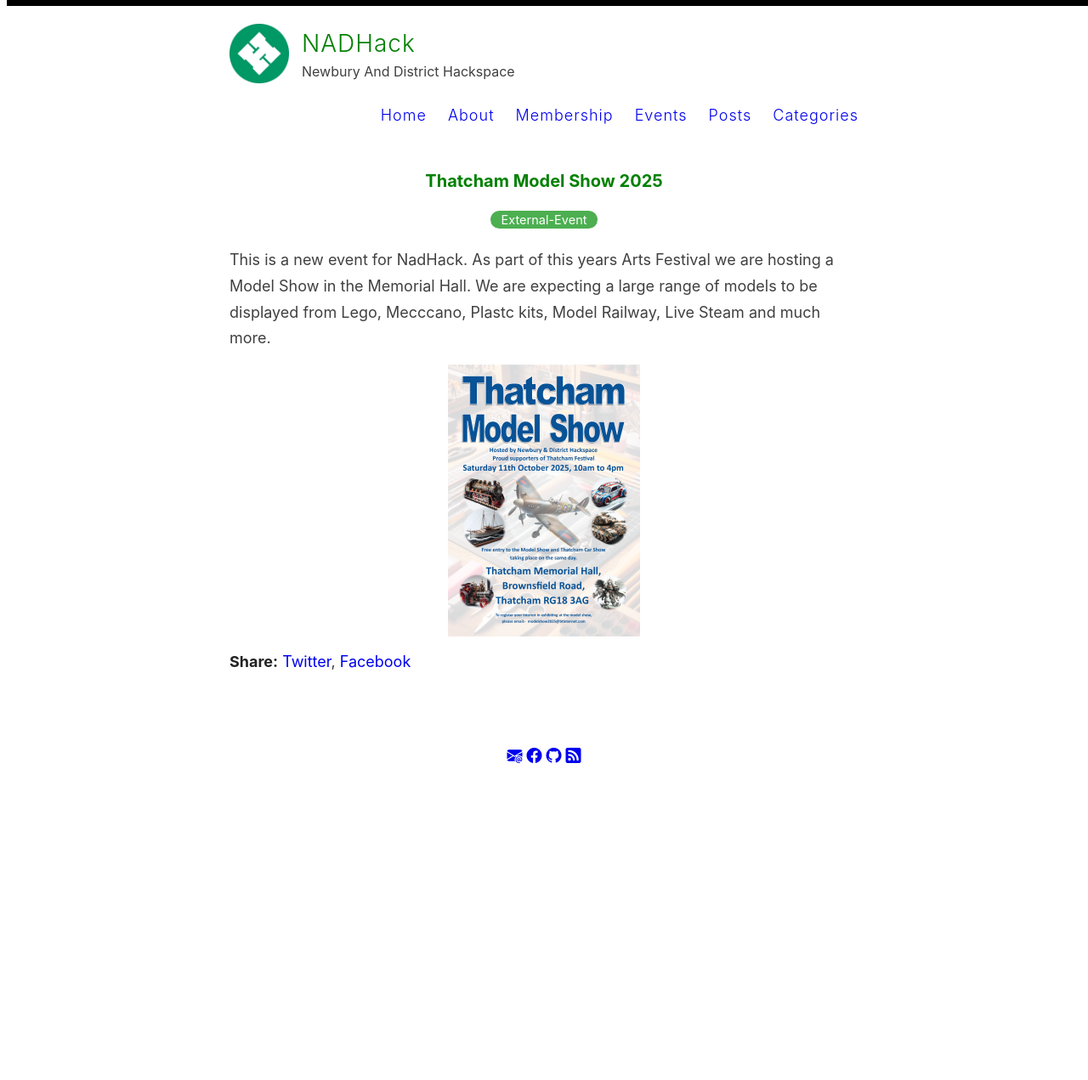
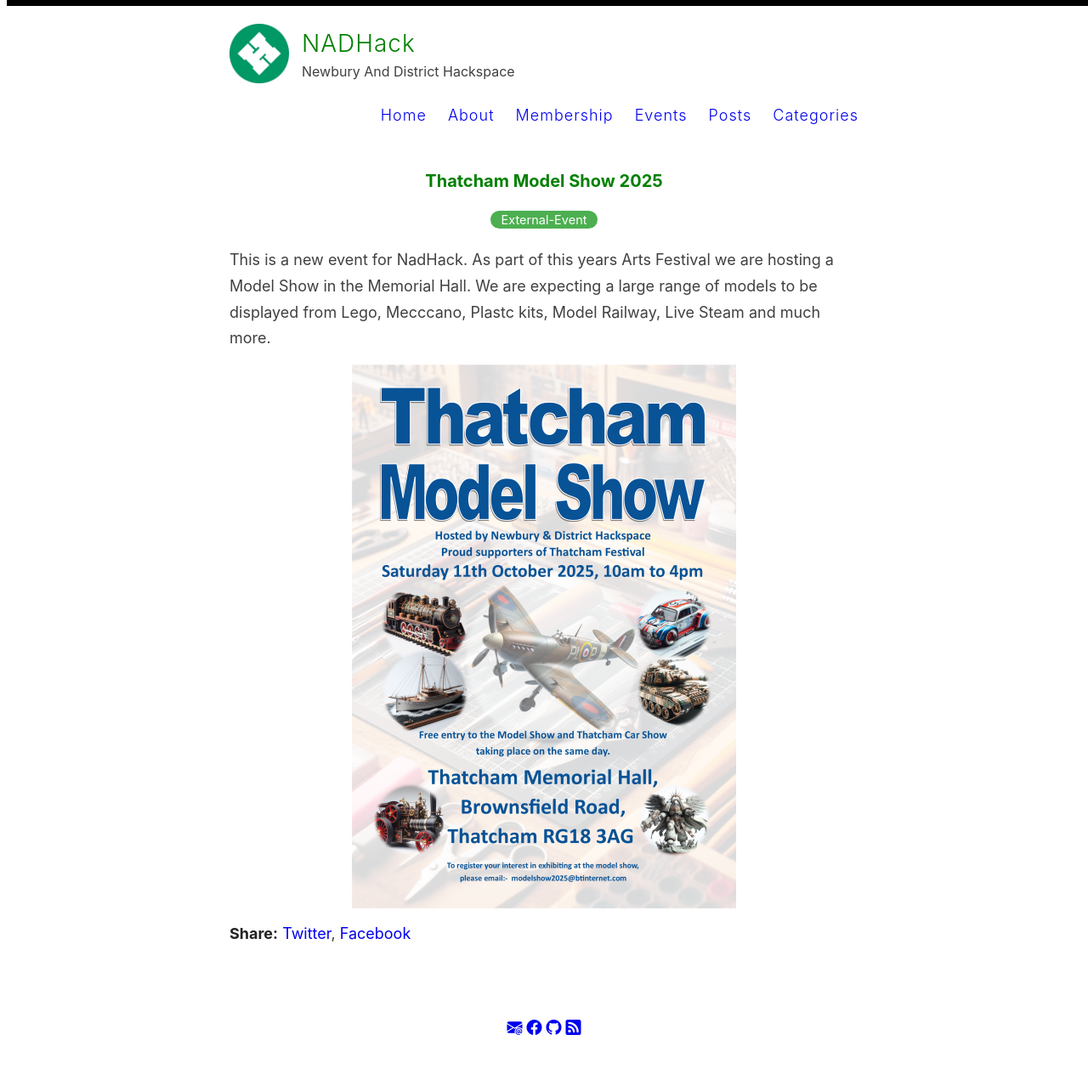
Before and after one commit to nadhack/nadhack.github.io, a Jekyll site: the page built from _events/2025modelshow.md, in a window 1280 px wide. Shown: the whole page at 85% size. Built offline with Jekyll 4.4.1, drawn with Linux system fonts in a browser that asks for light colours; before the commit the page ends 951 px from its top, so only the background shows below that.

Commit message:
Update 2025modelshow.md

```diff
--- a/_events/2025modelshow.md
+++ b/_events/2025modelshow.md
@@ -10,4 +10,4 @@ excerpt: Thatcham Model Show. Presented by NadHack as part of the Thatcham Arts
 This is a new event for NadHack. As part of this years Arts Festival we are hosting a Model Show in the Memorial Hall.
 We are expecting a large range of models to be displayed from Lego, Mecccano, Plastc kits, Model Railway, Live Steam and much more.
 
-![](/images/2025modelshow.png)
+![](/images/2025modelshow1.png)
```
